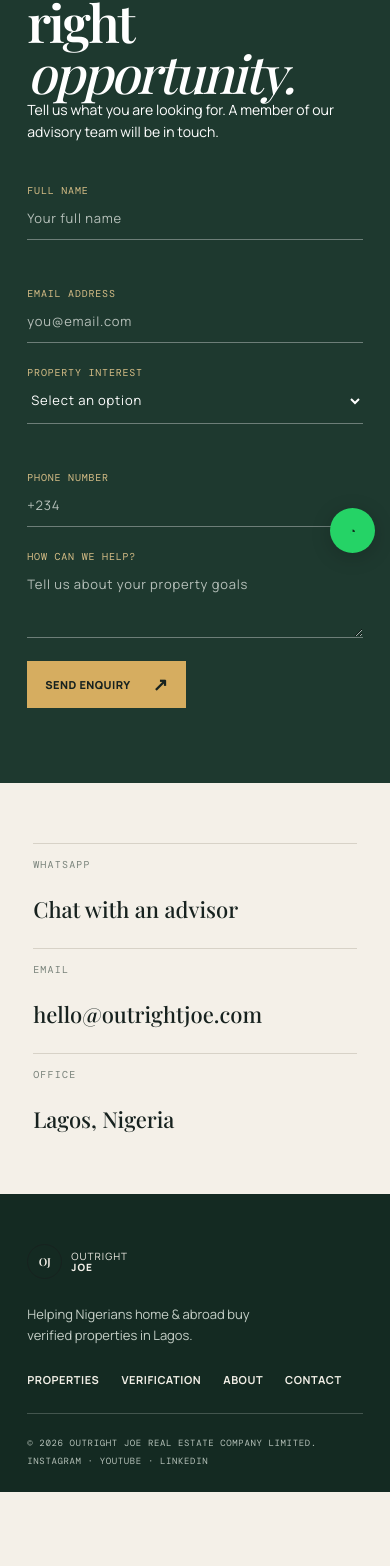
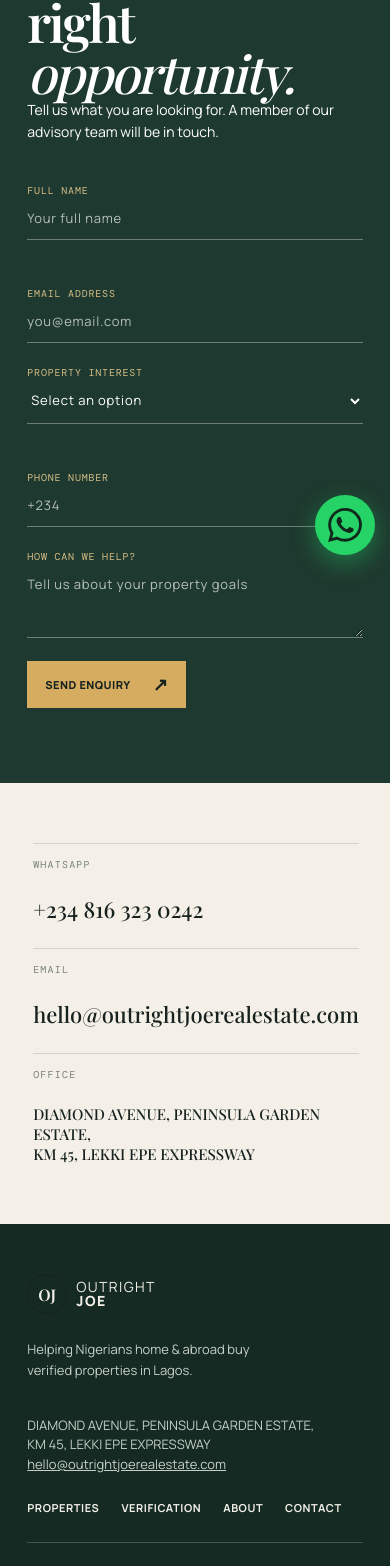
Before and after one commit to akinsete1/outright-joe, a Next.js app: page /contact in a window 390 px wide. Shown: the part 269-1835 px from the top of the page. Before the commit the page ends 1761 px from the top, so only its background shows below. Built offline with nearby package versions, Linux system fonts and the light colour scheme.

Commit message:
fix: update address, email, mobile menu, and about content

```diff
--- a/src/app/about/page.tsx
+++ b/src/app/about/page.tsx
@@ -15,8 +15,14 @@ export default function About() {
           <h2>Real estate, without the uncertainty.</h2>
         </div>
         <div className="copy">
-          <p>Outright Joe is an award-winning real estate consultant dedicated to helping Nigerians at home and abroad acquire verified properties across Lagos.</p>
-          <p>Over nine years and hundreds of successful transactions, our reputation has been built on transparent advice, excellent client service and a deep respect for every investment entrusted to us.</p>
+          <p>Outright Joe is an award-winning real estate consultancy dedicated to helping Nigerians at home and in the diaspora acquire verified, high-yielding properties across Lagos State.</p>
+          <p>For almost a decade, we have successfully facilitated hundreds of secure real estate transactions. Our reputation has been meticulously built on transparent advisory, world-class client service, and a deep respect for every single investment entrusted to us.</p>
+          <p>We understand that buying property, especially from thousands of miles away, can feel daunting. That is why we personally inspect, verify, and validate every property we list. We act as your eyes and ears on the ground, ensuring that what you pay for is exactly what you get—no surprises, no stories.</p>
+
+          <div style={{ marginTop: '50px', padding: '30px', background: 'rgba(0,0,0,0.03)', borderLeft: '4px solid var(--gold)' }}>
+            <h3 style={{ fontSize: '20px', marginBottom: '15px' }}>Our Mission</h3>
+            <p style={{ margin: 0 }}>To simplify real estate investment in Nigeria through rigorous verification, absolute transparency, and tailored advisory that protects and grows our clients' wealth.</p>
+          </div>
         </div>
       </section>
 
--- a/src/app/contact/page.tsx
+++ b/src/app/contact/page.tsx
@@ -63,15 +63,15 @@ export default function Contact() {
       <section className="contact-options">
         <div>
           <p className="eyebrow">WhatsApp</p>
-          <strong>Chat with an advisor</strong>
+          <strong><a href="https://wa.me/2348163230242" style={{ color: 'inherit', textDecoration: 'none' }}>+234 816 323 0242</a></strong>
         </div>
         <div>
           <p className="eyebrow">Email</p>
-          <strong>hello@outrightjoe.com</strong>
+          <strong><a href="mailto:hello@outrightjoerealestate.com" style={{ color: 'inherit', textDecoration: 'none' }}>hello@outrightjoerealestate.com</a></strong>
         </div>
         <div>
           <p className="eyebrow">Office</p>
-          <strong>Lagos, Nigeria</strong>
+          <strong style={{ fontSize: '15px' }}>DIAMOND AVENUE, PENINSULA GARDEN ESTATE,<br/>KM 45, LEKKI EPE EXPRESSWAY</strong>
         </div>
       </section>
     </main>
--- a/src/app/globals.css
+++ b/src/app/globals.css
@@ -205,7 +205,10 @@ footer>p { margin: 0; max-width: 260px; color: #c6d0c8; font-size: 13px; }
   .footer-bottom { display: block; line-height: 2; }
   .footer-bottom span { display: block; }
   .whatsapp span { display: none; }
-  .whatsapp { right: 15px; width: 45px; height: 45px; padding: 0; justify-content: center; border-radius: 50%; }
+  .whatsapp { right: 15px; bottom: 20px; width: 60px; height: 60px; padding: 0; justify-content: center; border-radius: 50%; box-shadow: 0 8px 25px rgba(37,211,102,.4); }
+  .whatsapp svg { width: 34px !important; height: 34px !important; }
+  .brand { font-size: 14px; }
+  .brand-mark { width: 40px; height: 40px; font-size: 16px; }
 
   .page-hero, .page-content, .contact-page { padding-left: 7vw; padding-right: 7vw; }
   .two-column, .cards, .contact-options { grid-template-columns: 1fr; gap: 24px; }
--- a/src/app/layout.tsx
+++ b/src/app/layout.tsx
@@ -24,8 +24,9 @@ export default function RootLayout({
         <Header />
         {children}
         <Footer />
-        <a className="whatsapp" href="https://wa.me/234000000000" aria-label="Chat on WhatsApp">
-          ◔<span>WhatsApp</span>
+        <a className="whatsapp" href="https://wa.me/2348163230242" aria-label="Chat on WhatsApp">
+          <svg style={{ width: '24px', height: '24px', fill: 'currentColor' }} viewBox="0 0 24 24"><path d="M17.472 14.382c-.297-.149-1.758-.867-2.03-.967-.273-.099-.471-.148-.67.15-.197.297-.767.966-.94 1.164-.173.199-.347.223-.644.075-.297-.15-1.255-.463-2.39-1.475-.883-.788-1.48-1.761-1.653-2.059-.173-.297-.018-.458.13-.606.134-.133.298-.347.446-.52.149-.174.198-.298.298-.497.099-.198.05-.371-.025-.52-.075-.149-.669-1.612-.916-2.207-.242-.579-.487-.5-.669-.51a12.8 12.8 0 0 0-.57-.01c-.198 0-.52.074-.792.372-.272.297-1.04 1.016-1.04 2.479 0 1.462 1.065 2.875 1.213 3.074.149.198 2.096 3.2 5.077 4.487.709.306 1.262.489 1.694.625.712.227 1.36.195 1.871.118.571-.085 1.758-.719 2.006-1.413.248-.694.248-1.289.173-1.413-.074-.124-.272-.198-.57-.347m-5.421 7.403h-.004a9.87 9.87 0 0 1-5.031-1.378l-.361-.214-3.741.982.998-3.648-.235-.374a9.86 9.86 0 0 1-1.51-5.26c.001-5.45 4.436-9.884 9.888-9.884 2.64 0 5.122 1.03 6.988 2.898a9.82 9.82 0 0 1 2.893 6.994c-.003 5.45-4.437 9.884-9.885 9.884m8.413-18.297A11.815 11.815 0 0 0 12.05 0C5.495 0 .16 5.335.157 11.892c0 2.096.547 4.142 1.588 5.945L.057 24l6.305-1.654a11.882 11.882 0 0 0 5.683 1.448h.005c6.554 0 11.89-5.335 11.893-11.893a11.821 11.821 0 0 0-3.48-8.413Z"/></svg>
+          <span style={{ display: 'none' }}>WhatsApp</span>
         </a>
       </body>
     </html>
--- a/src/components/layout/index.tsx
+++ b/src/components/layout/index.tsx
@@ -1,5 +1,6 @@
+'use client'
 import Link from 'next/link'
-import { ReactNode } from 'react'
+import { ReactNode, useState } from 'react'
 
 export function Topline() {
   return (
@@ -11,6 +12,8 @@ export function Topline() {
 }
 
 export function Header() {
+  const [menuOpen, setMenuOpen] = useState(false)
+
   return (
     <header className="site-header">
       <Link className="brand" href="/" aria-label="Outright Joe home">
@@ -20,10 +23,10 @@ export function Header() {
           <b>JOE</b>
         </span>
       </Link>
-      <button className="menu" aria-label="Toggle menu">
-        Menu <i />
+      <button className="menu" aria-label="Toggle menu" onClick={() => setMenuOpen(!menuOpen)}>
+        {menuOpen ? 'Close' : 'Menu'} <i />
       </button>
-      <nav>
+      <nav className={menuOpen ? 'open' : ''} onClick={() => setMenuOpen(false)}>
         <Link href="/about">About</Link>
         <Link href="/properties">Properties</Link>
         <Link href="/investments">Investments</Link>
@@ -49,6 +52,11 @@ export function Footer() {
         </span>
       </Link>
       <p>Helping Nigerians home & abroad buy verified properties in Lagos.</p>
+      <p style={{ marginTop: '10px', fontSize: '13px', lineHeight: '1.5', maxWidth: '300px' }}>
+        DIAMOND AVENUE, PENINSULA GARDEN ESTATE, KM 45, LEKKI EPE EXPRESSWAY
+        <br />
+        <a href="mailto:hello@outrightjoerealestate.com" style={{ textDecoration: 'underline', color: 'inherit' }}>hello@outrightjoerealestate.com</a>
+      </p>
       <div className="footer-links">
         <Link href="/properties">Properties</Link>
         <Link href="/verification">Verification</Link>
```
